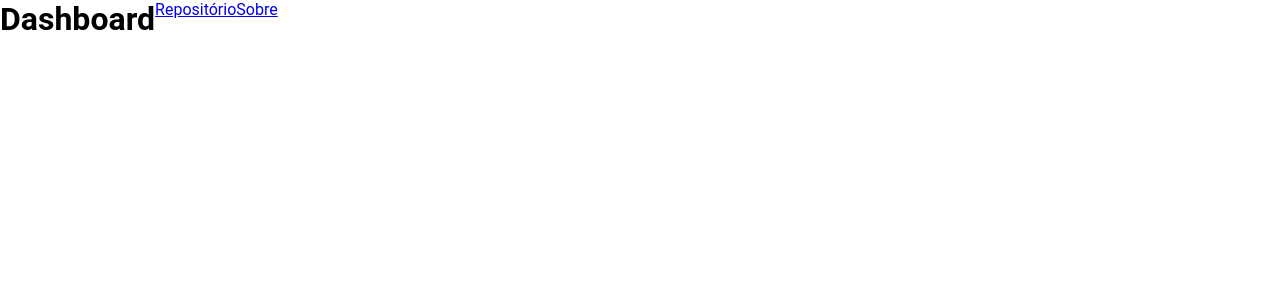
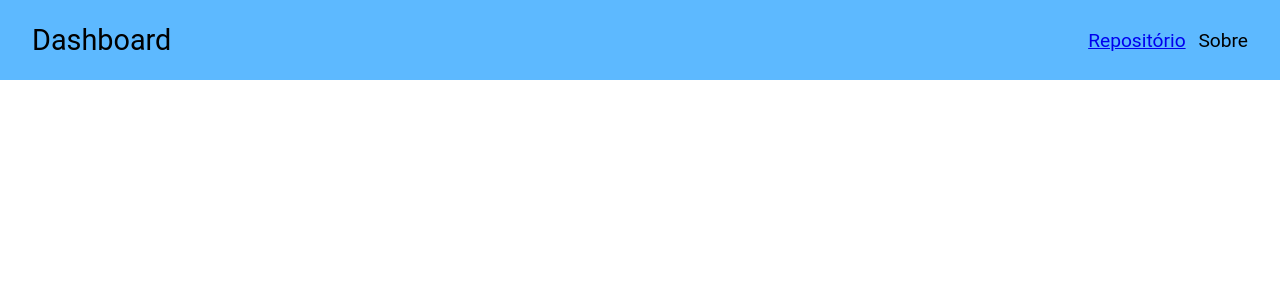
Before and after one commit to Elismar13/inHome_frontend, a Next.js app: page /dashboard in a window 1280 px wide. Shown: the top 300 px of the page. Built offline with nearby package versions, Linux system fonts and the light colour scheme.

Commit message:
chore: 🤖 page header

```diff
--- a/src/components/SuperiorBar/index.js
+++ b/src/components/SuperiorBar/index.js
@@ -1,14 +1,21 @@
+import Link from 'next/link';
 import React from 'react';
 
-import { BarContainer, LinkButton, Links, PageTitle } from './styles';
+import { BarContainer, LinkItem, LinkButton, Links, PageTitle } from './styles';
 
 function SuperiorBar( props ) {
   return (
     <BarContainer>
       <PageTitle>Dashboard</PageTitle>
       <Links>
-        <LinkButton href='/'>Repositório</LinkButton>
-        <LinkButton href='/'>Sobre</LinkButton>
+        <LinkItem>
+          <LinkButton href='https://github.com/Elismar13/inHome-Documentation'>Repositório</LinkButton>
+        </LinkItem>
+        <LinkItem>
+          <Link href='/'>
+            <LinkButton>Sobre</LinkButton>
+          </Link>
+        </LinkItem>
       </Links>
     </BarContainer>
   )
--- a/src/components/SuperiorBar/styles.js
+++ b/src/components/SuperiorBar/styles.js
@@ -1,20 +1,30 @@
 import styled from 'styled-components';
-import Link from 'next/link';
 
 export const BarContainer = styled.header`
-  height: 100%;
+  background-color: var(--side-bar-background);
+  height: 5rem;
   width: 100%;
   display: flex;
+  align-items: center;
+  padding: 0rem 2rem;
+  justify-content: space-between;
 `;
 
 export const PageTitle = styled.h1`
+  font-size: 1.8rem;
+  font-weight: normal;
+`;
+
+export const Links = styled.ul`
+  list-style-position: outside;
+`;
+
+export const LinkItem = styled.li`
+  display: inline;
 
 `;
 
-export const Links = styled.div`
-
+export const LinkButton = styled.a`
+  margin-left: 0.8rem;
+  font-size: 1.2rem;
 `;
-
-export const LinkButton = styled(Link)`
-
-`;
--- a/src/pages/_app.js
+++ b/src/pages/_app.js
@@ -11,6 +11,7 @@ const GlobalStyle = createGlobalStyle`
 
   html, body, #root {
     height: 100%;
+    font-size: 16px;
   }
 
   body {
@@ -20,7 +21,7 @@ const GlobalStyle = createGlobalStyle`
   }
 
   :root {
-    --side-bar-color: #5DB9FF;
+    --side-bar-background: #5DB9FF;
   }
 `;
 
```
